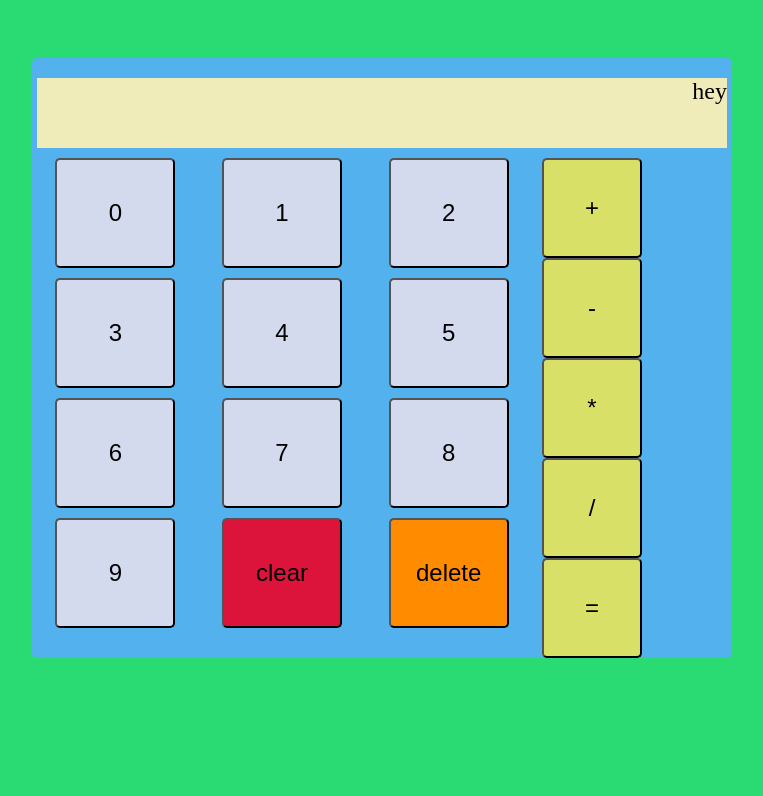
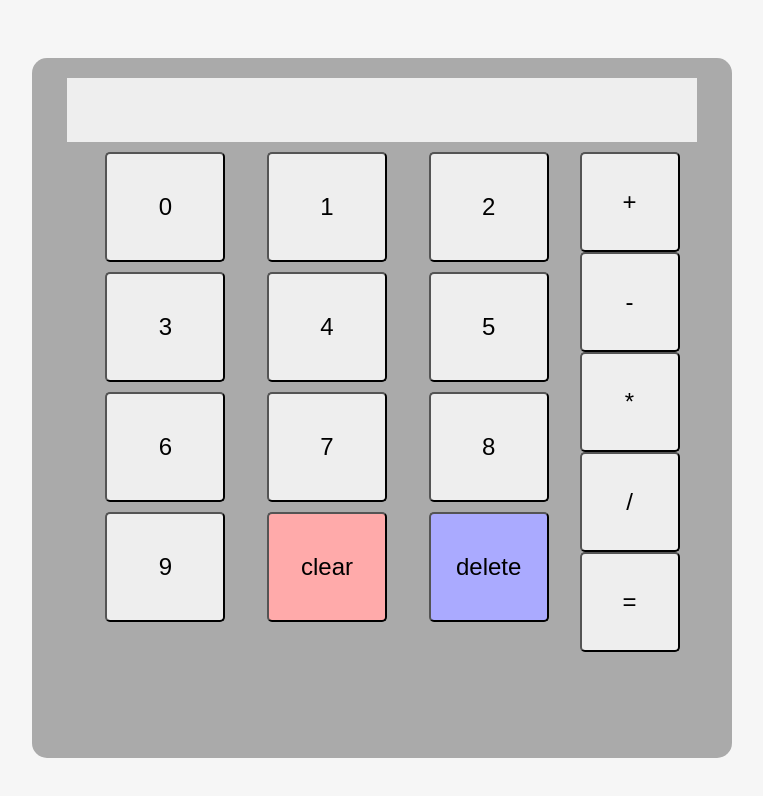
Before and after one commit to Abenezer-Daniel-W/calculator, a plain HTML site: page index.html in a window 1280 px wide. Shown: the whole page, without its empty margins (258-1021 px from the left). Drawn offline with Linux system fonts and the light colour scheme.

Commit message:
final-touches

```diff
--- a/index.html
+++ b/index.html
@@ -12,7 +12,7 @@
 <body>
     <div class="calculator">
         <div class="display">
-            hey
+
         </div>
         <div class="container">
             <div class="input">
--- a/scrip.js
+++ b/scrip.js
@@ -1,17 +1,18 @@
 
 function isNum(a){
-    return isNaN(parseFloat(a)) == false ;
+    return isNaN(parseFloat(a)) == false;
+
 }
 
 
 function handleNumberClick(val){
     if (!aFilled){
-        a = a.concat(val);
+        a += val;
         console.log("a:"+a);
         displayContent(a);
     }
     else if (!bFilled){
-        b = b.concat(val);
+        b +=val;
         displayContent(b, true);
         console.log("b:"+b);
     }
@@ -22,7 +23,7 @@ function handleOperatorClick(op){
     console.log("op");
     if (a != ""){
         aFilled = true;
-        aOp = parseInt(a);
+        aOp = parseFloat(a);
         // console.log("emptig a " + aOp) ;
         prevOp = op;
         displayContent(a + prevOp)
@@ -31,7 +32,7 @@ function handleOperatorClick(op){
     if (b != ""){
         // console.log("emptig b " + bOp + " " + prevOp);
         bFilled = true;
-        bOp = parseInt(b);
+        bOp = parseFloat(b);
         b  = "";
 
     }
@@ -63,11 +64,13 @@ function handleOperatorClick(op){
 }
 
 function clearInput(){
-    a = "";
-    prevOp = "";
-    b = "";
-    op = "";
-    console.log("clear");
+     a = "";
+     b = "";
+     aOp = 0;
+     bOp = 0;
+     prevOp = "";
+     aFilled = false;
+     bFilled = false;
     displayContent("");
 }
 
@@ -76,23 +79,24 @@ function deleteMostRecent(){
     if (b!=""){
         b="";
         bFilled = false;
+        displayContent("");
     }
     else if(prevOp !=""){
         prevOp ="";
+        displayContent("");
+
     }
     else{
         a = "";
+        displayContent("");
+
     }
 }
 
 function displayContent(val, isB=false){
-    if(isB == false){
-        display.innerHTML = "";
-        display.textContent = val;
-    }
-    else {
-        display.innerHTML += "<p>" + val + "</p>";
-    }
+    display.innerHTML = "";
+    display.innerHTML += "<p>" + val + "</p>";
+
 }
 
 
@@ -106,7 +110,7 @@ let bFilled = false;
 
 const numbersBtn = document.querySelectorAll(".input button");
 const operaterBtn = document.querySelectorAll(".operator button" );
-const clearBtn = document.getElementById("clear");
+const clearBtn = document.querySelector("#clear");
 const deleteBtn = document.getElementById("delete");
 const display = document.querySelector(".display")
 
@@ -116,7 +120,7 @@ numbersBtn.forEach((item) => item.addEventListener("click",function(){
     }
 } ));
 operaterBtn.forEach((item) => item.addEventListener("click",() => handleOperatorClick(item.innerText)));
-clearBtn.addEventListener("click", () => clear());
+clearBtn.addEventListener("click", () => clearInput());
 deleteBtn.addEventListener("click", () => deleteMostRecent());
 
 
--- a/style.css
+++ b/style.css
@@ -1,39 +1,54 @@
+:root {
+    --background: #f6f6f6;
+    --font: #222;
+    --border: #333;
+    --screen: #eee;
+    --calculator: #aaa;
+    --btn: #eee;
+    --btn-hover: #ddd;
+    --btn-active: #ccc;
+    --btn-red: #faa;
+    --btn-red-hover: #e99;
+    --btn-red-active: #d88;
+    --btn-blue: #aaf;
+    --btn-blue-hover: #99e;
+    --btn-blue-active: #88d;
+  }
 body{
     display: flex;
     flex-direction:  column;
-    background-color: #2adb74;
+    background-color: var(--background);
     justify-content: center;
     align-items: center;
 }
 .calculator{
     display: flex;
-    /* border: 3px solid red;s */
+    flex-direction:  column;
     font-size: 24px;
-    justify-content: flex-start;
+    justify-content: center;
     align-items: center;
-    flex-direction:  column;
-    background-color: #53b2ed;
+    background-color: var(--calculator);
     width: 700px;
-    height: 600px;
+    height: 700px;
     gap: 10px;
     margin-top: 50px;
-    border-radius: 5px;
+    border-radius: 15px;
 
 }
 .display{
     display: flex;
-    width: 690px;
-    height: 100px;
+    width: 90%;
+    height: 10%;
     justify-content: end;
-    background-color: #f0ecb9;
+    background-color: var(--screen);
     margin-top: 20px;
 
 }
 
 .container{
     display: flex;
-    flex: 1;
-    width: 700px;
+    width: 85%;
+    height: 95%;
     gap : 10px;
 }
 .input{
@@ -59,21 +74,30 @@ button{
     width: 100px;
     height: 100px;
     border-radius: 5px;
-    background-color: #d8e067;
+    background-color:var(--btn);
     font-size: 24px;
+}
+button:hover{
+    background-color: var(--btn-hover);
 }
 
 .input button{
     width: 120px;
     height: 110px;
-    background-color: #d3daed;
     border-radius: 5px;
 }
 
 #clear{
-    background-color: crimson;
+    background-color: var(--btn-red);
+}
+#clear:hover{
+    background-color: var(--btn-red-hover);
 }
 #delete {
-    background-color: darkorange ;
+    background-color:  var(--btn-blue);
 
 }
+#delete:hover {
+    background-color: var(--btn-hover) ;
+
+}
--- /dev/null
+++ b/turnDefaultOff.css
@@ -0,0 +1,43 @@
+html, body, div, span, applet, object, iframe,
+h1, h2, h3, h4, h5, h6, p, blockquote, pre,
+a, abbr, acronym, address, big, cite, code,
+del, dfn, em, img, ins, kbd, q, s, samp,
+small, strike, strong, sub, sup, tt, var,
+b, u, i, center,
+dl, dt, dd, ol, ul, li,
+fieldset, form, label, legend,
+table, caption, tbody, tfoot, thead, tr, th, td,
+article, aside, canvas, details, embed,
+figure, figcaption, footer, header, hgroup,
+menu, nav, output, ruby, section, summary,
+time, mark, audio, video {
+	margin: 0;
+	padding: 0;
+	border: 0;
+	font-size: 100%;
+	font: inherit;
+	vertical-align: baseline;
+}
+/* HTML5 display-role reset for older browsers */
+article, aside, details, figcaption, figure,
+footer, header, hgroup, menu, nav, section {
+	display: block;
+}
+body {
+	line-height: 1;
+}
+ol, ul {
+	list-style: none;
+}
+blockquote, q {
+	quotes: none;
+}
+blockquote:before, blockquote:after,
+q:before, q:after {
+	content: '';
+	content: none;
+}
+table {
+	border-collapse: collapse;
+	border-spacing: 0;
+}
```
